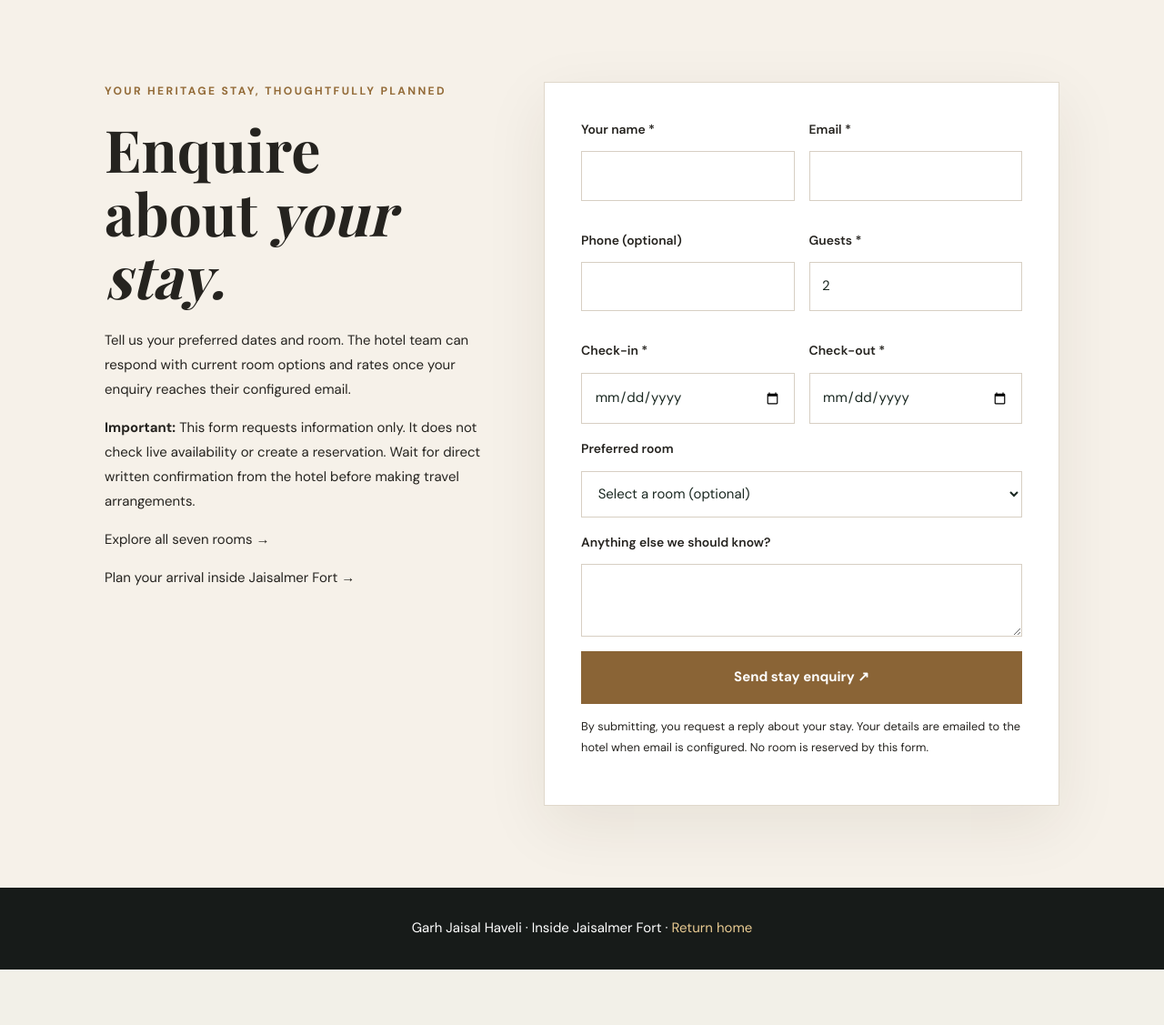
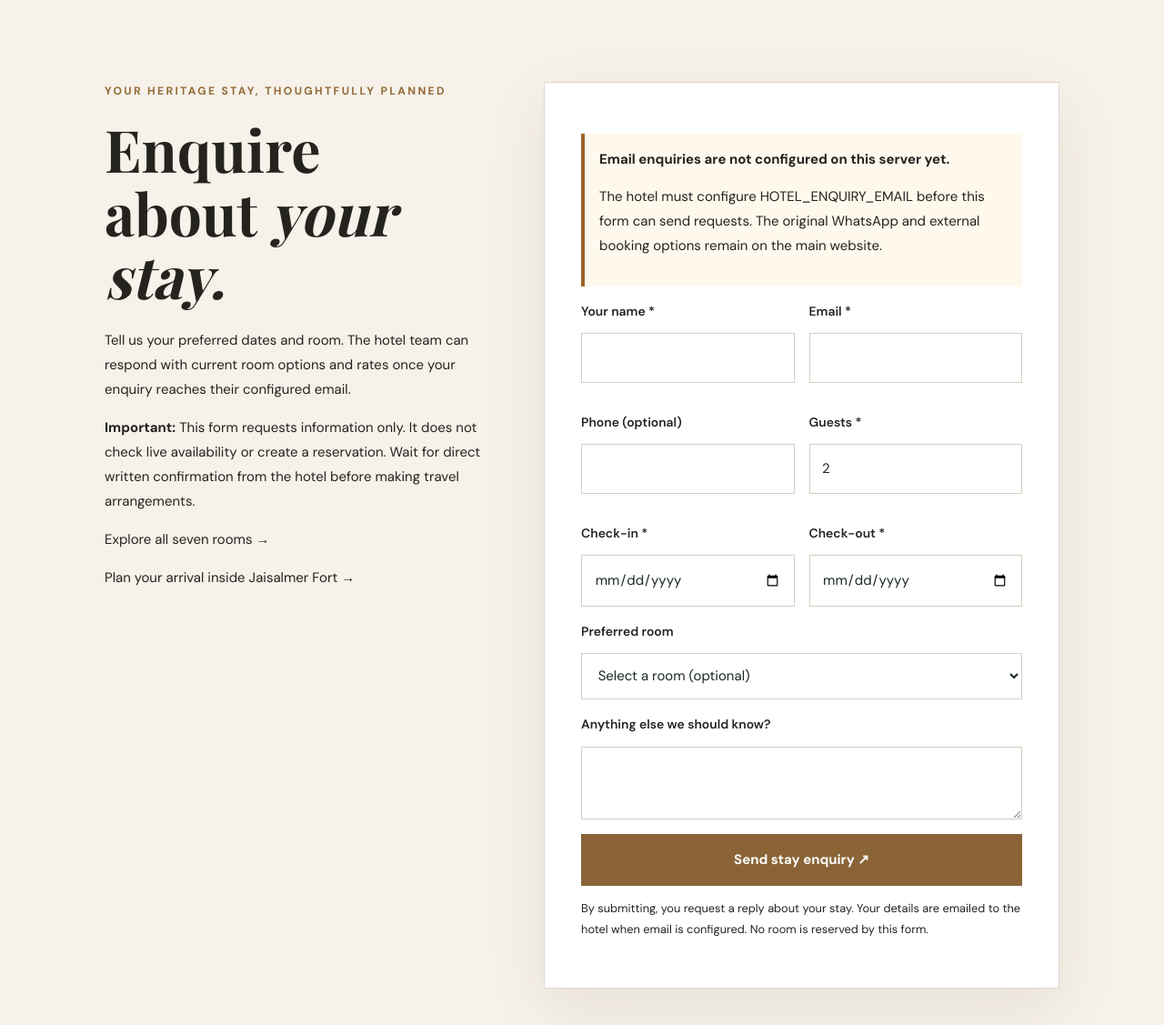
Before and after one commit to tchouhanjsm/garh-jaisal-haveli-tourism, a PHP site: page /booking.php in a window 1280 px wide. Shown: the part 84-1211 px from the top of the page at 91% size. Before the commit the page ends 1150 px from the top, so only its background shows below. Run offline with PHP 8.4, Linux system fonts and the light colour scheme.

Commit message:
fix: harden mail headers and CSRF types, align Indian date input, make unconfigured form state explicit

```diff
--- a/booking.php
+++ b/booking.php
@@ -6,12 +6,12 @@ $errors = [];
 $success = false;
 $values = ['name'=>'','email'=>'','phone'=>'','arrival'=>'','departure'=>'','guests'=>'2','room'=>'','message'=>''];
 $rooms = ['','Sweet Purple','Rising Sun','Scarlet','Opium','Red Maharani','Green','BlueSky','Not sure yet'];
-if ($_SERVER['REQUEST_METHOD'] === 'POST') {
+if (($_SERVER['REQUEST_METHOD'] ?? 'GET') === 'POST') {
     foreach ($values as $key => $default) {
         $field = $_POST[$key] ?? '';
         $values[$key] = is_string($field) ? trim($field) : '';
     }
-    if (!hash_equals(hotel_csrf_token(), (string)($_POST['csrf'] ?? ''))) $errors[] = 'Your session expired. Please refresh and try again.';
+    if (!is_string($_POST['csrf'] ?? null) || !hash_equals(hotel_csrf_token(), $_POST['csrf'])) $errors[] = 'Your session expired. Please refresh and try again.';
     if (!empty($_POST['website'])) $errors[] = 'Unable to accept this request.';
     if (strlen($values['name']) < 2 || strlen($values['name']) > 100) $errors[] = 'Enter a name between 2 and 100 characters.';
     if (!filter_var($values['email'], FILTER_VALIDATE_EMAIL) || strlen($values['email']) > 254) $errors[] = 'Enter a valid email address.';
@@ -31,6 +31,8 @@ if ($_SERVER['REQUEST_METHOD'] === 'POST') {
     $now = time();
     if ($now - (int)($_SESSION['hotel_last_enquiry'] ?? 0) < 60) $errors[] = 'Please wait a minute before sending another enquiry.';
     $recipient = hotel_config('HOTEL_ENQUIRY_EMAIL');
+    $sender = hotel_config('HOTEL_SENDER_EMAIL');
+    if (!filter_var($sender, FILTER_VALIDATE_EMAIL)) $sender = $recipient;
     if (!$errors && !filter_var($recipient, FILTER_VALIDATE_EMAIL)) $errors[] = 'Online enquiries are not configured yet. Please contact the hotel using its verified phone or WhatsApp channel.';
     if (!$errors) {
         $safe = static fn (string $s): string => str_replace(["\r","\n"], ' ', $s);
@@ -38,7 +40,7 @@ if ($_SERVER['REQUEST_METHOD'] === 'POST') {
         foreach ($values as $key => $value) $body .= ucfirst($key) . ': ' . $safe($value) . "\n";
         $body .= "\nThis is an enquiry, not a confirmed booking.\n";
         $sent = @mail($recipient, 'Garh Jaisal Haveli — Stay Enquiry', $body,
-            "From: website@".(preg_replace('/[^a-z0-9.-]/i','',$_SERVER['HTTP_HOST'] ?? 'localhost'))."\r\n".
+            "From: ".$safe($sender)."\r\n".
             "Reply-To: ".$safe($values['email'])."\r\n".
             "Content-Type: text/plain; charset=UTF-8");
         if ($sent) {
@@ -51,11 +53,13 @@ if ($_SERVER['REQUEST_METHOD'] === 'POST') {
         $errors[] = 'The server could not hand off your enquiry email. Please use the hotel’s verified contact channel instead.';
     }
 }
-if ($_SERVER['REQUEST_METHOD'] === 'GET' && ($_GET['sent'] ?? '') === '1') {
+if (($_SERVER['REQUEST_METHOD'] ?? 'GET') === 'GET' && ($_GET['sent'] ?? '') === '1') {
     $success = !empty($_SESSION['hotel_enquiry_success']);
     unset($_SESSION['hotel_enquiry_success']);
 }
 $csrf = hotel_csrf_token();
+$emailConfigured = filter_var(hotel_config('HOTEL_ENQUIRY_EMAIL'), FILTER_VALIDATE_EMAIL) !== false;
+$minimumDate = (new DateTimeImmutable('today', new DateTimeZone('Asia/Kolkata')))->format('Y-m-d');
 function old_value(array $values, string $key): string { return hotel_escape($values[$key] ?? ''); }
 ?><!doctype html>
 <html lang="en"><head><meta charset="utf-8"><meta name="viewport" content="width=device-width, initial-scale=1">
@@ -71,6 +75,7 @@ function old_value(array $values, string $key): string { return hotel_escape($va
 <header class="site-header"><a class="brand" href="index.php" aria-label="Garh Jaisal Haveli home"><span class="brand__mark">GJ</span><span class="brand__wordmark"><strong>GARH JAISAL</strong><small>HAVELI · JAISALMER</small></span></a>
 <nav class="primary-nav" style="display:flex;position:static;opacity:1;visibility:visible"><a href="index.php">Home</a><a href="rooms.php">Rooms</a><a href="directions.php">Find us</a></nav></header>
 <main id="main" class="hotel-booking"><div class="hotel-booking__inner"><div><p class="eyebrow">Your heritage stay, thoughtfully planned</p><h1>Enquire about <em>your stay.</em></h1><p>Tell us your preferred dates and room. The hotel team can respond with current room options and rates once your enquiry reaches their configured email.</p><p><strong>Important:</strong> This form requests information only. It does not check live availability or create a reservation. Wait for direct written confirmation from the hotel before making travel arrangements.</p><p><a href="rooms.php">Explore all seven rooms →</a></p><p><a href="directions.php">Plan your arrival inside Jaisalmer Fort →</a></p></div><div class="hotel-form">
+<?php if (!$emailConfigured): ?><div class="hotel-alert" role="status"><strong>Email enquiries are not configured on this server yet.</strong><p>The hotel must configure HOTEL_ENQUIRY_EMAIL before this form can send requests. The original WhatsApp and external booking options remain on the main website.</p></div><?php endif; ?>
 <?php if ($success): ?><div class="hotel-alert hotel-alert--success" role="status"><strong>Your request was submitted to the server's mail service.</strong><p>It is not a reservation. Email delivery and a reply from the hotel are not guaranteed; please contact the hotel if you do not receive a response.</p></div><?php endif; ?>
 <?php if ($errors): ?><div class="hotel-alert" role="alert"><strong>We couldn't submit your enquiry.</strong><ul><?php foreach ($errors as $error): ?><li><?= hotel_escape($error) ?></li><?php endforeach; ?></ul></div><?php endif; ?>
 <form method="post" action="booking.php" class="hotel-form__form"><input type="hidden" name="csrf" value="<?= hotel_escape($csrf) ?>"><div class="honeypot" aria-hidden="true"><label>Website <input name="website" tabindex="-1" autocomplete="off"></label></div>
@@ -78,8 +83,8 @@ function old_value(array $values, string $key): string { return hotel_escape($va
 <div class="field"><label for="email">Email *</label><input id="email" type="email" name="email" maxlength="254" required autocomplete="email" value="<?= old_value($values,'email') ?>"></div>
 <div class="field"><label for="phone">Phone (optional)</label><input id="phone" type="tel" name="phone" maxlength="40" autocomplete="tel" value="<?= old_value($values,'phone') ?>"></div>
 <div class="field"><label for="guests">Guests *</label><input id="guests" type="number" name="guests" min="1" max="20" required value="<?= old_value($values,'guests') ?>"></div>
-<div class="field"><label for="arrival">Check-in *</label><input id="arrival" type="date" name="arrival" required min="<?= date('Y-m-d') ?>" value="<?= old_value($values,'arrival') ?>"></div>
-<div class="field"><label for="departure">Check-out *</label><input id="departure" type="date" name="departure" required min="<?= date('Y-m-d') ?>" value="<?= old_value($values,'departure') ?>"></div></div>
+<div class="field"><label for="arrival">Check-in *</label><input id="arrival" type="date" name="arrival" required min="<?= hotel_escape($minimumDate) ?>" value="<?= old_value($values,'arrival') ?>"></div>
+<div class="field"><label for="departure">Check-out *</label><input id="departure" type="date" name="departure" required min="<?= hotel_escape($minimumDate) ?>" value="<?= old_value($values,'departure') ?>"></div></div>
 <div class="field"><label for="room">Preferred room</label><select id="room" name="room"><?php foreach ($rooms as $room): ?><option value="<?= hotel_escape($room) ?>" <?= $values['room'] === $room ? 'selected' : '' ?>><?= hotel_escape($room === '' ? 'Select a room (optional)' : $room) ?></option><?php endforeach; ?></select></div>
 <div class="field"><label for="message">Anything else we should know?</label><textarea id="message" name="message" maxlength="2000"><?= old_value($values,'message') ?></textarea></div>
-<button type="submit">Send stay enquiry ↗</button><p style="font-size:.8rem">By submitting, you request a reply about your stay. Your details are emailed to the hotel when email is configured. No room is reserved by this form.</p></form></div></div></main><footer style="padding:2rem;text-align:center;background:#171b19;color:#fff">Garh Jaisal Haveli · Inside Jaisalmer Fort · <a style="color:#e9cb92" href="index.php">Return home</a></footer></body></html>
+<button type="submit" <?= $emailConfigured ? "" : "disabled" ?>>Send stay enquiry ↗</button><p style="font-size:.8rem">By submitting, you request a reply about your stay. Your details are emailed to the hotel when email is configured. No room is reserved by this form.</p></form></div></div></main><footer style="padding:2rem;text-align:center;background:#171b19;color:#fff">Garh Jaisal Haveli · Inside Jaisalmer Fort · <a style="color:#e9cb92" href="index.php">Return home</a></footer></body></html>
```
